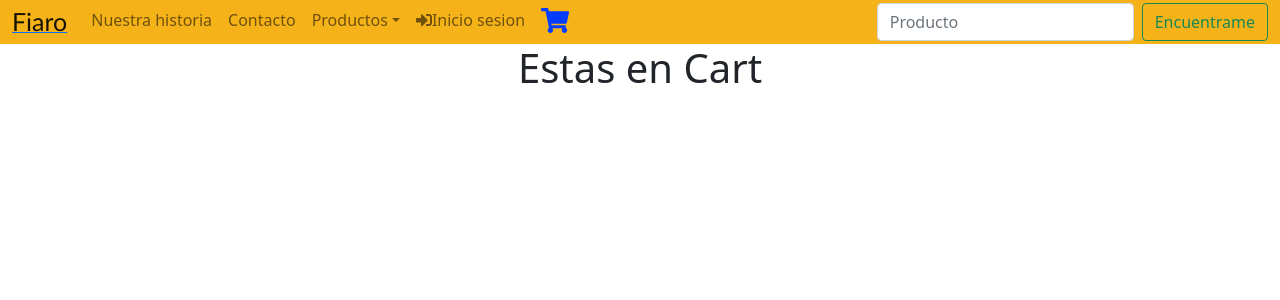
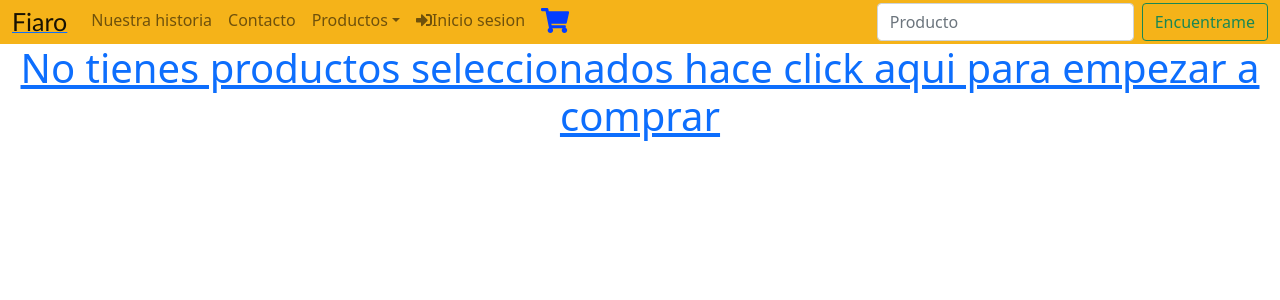
Before and after one commit to gustavomarin18/fiaro-ropa-deportiva, a React (Create React App) app: page /cart in a window 1280 px wide. Shown: the top 300 px of the page. Built offline with nearby package versions, Linux system fonts and the light colour scheme.

Commit message:
agregue context al proyecto-marin

```diff
--- a/src/App.js
+++ b/src/App.js
@@ -1,7 +1,7 @@
 import "./App.css";
 
-import NavBar from "./components/Navbar/NavBar";
-import cartContext from "./context/cartContext";
+
+import CartContext from "./context/CartContext";
 
 import Rutas from "./Routes";
 
@@ -9,9 +9,9 @@ function App() {
   return (
     <div className="App">
       <header>
-        <cartContext>
+        <CartContext>
           <Rutas />
-        </cartContext>
+        </CartContext>
       </header>
     </div>
   );
--- a/src/Routes/index.jsx
+++ b/src/Routes/index.jsx
@@ -1,36 +1,25 @@
-import React from 'react';
-import {BrowserRouter, Routes, Route} from "react-router-dom";
-import ItemListContainer from '../components/ItemListContainer/ItemListContainer';
-import ItemDetailContainer from '../components/ItemDetailContainer/ItemDetailContainer';
-import NavBar from '../components/Navbar/NavBar';
-import NotFound from '../components/NotFound/NotFound';
-import Cart from '../components/Cart/Cart';
-
-
-
+import React from "react";
+import { BrowserRouter, Routes, Route } from "react-router-dom";
+import ItemListContainer from "../components/ItemListContainer/ItemListContainer";
+import ItemDetailContainer from "../components/ItemDetailContainer/ItemDetailContainer";
+import NavBar from "../components/Navbar/NavBar";
+import NotFound from "../components/NotFound/NotFound";
+import Cart from "../components/Cart/Cart";
 
 const Rutas = () => {
   return (
-   <BrowserRouter>
-    <NavBar />
-   <Routes>
-   <Route path='/*' element={<NotFound />} />
-     <Route path='/' element= {<ItemListContainer/>}/>
-     <Route path='/detail' element = {<ItemDetailContainer/>}/>
-     <Route path='/category/:id' element = {<ItemListContainer/>}/>
-     <Route path= '/item/:id' element = {<ItemDetailContainer/>}/>
-     <Route path= '/cart' element = {<Cart/>}/>
+    <BrowserRouter>
+      <NavBar />
+      <Routes>
+        <Route path="/*" element={<NotFound />} />
+        <Route path="/" element={<ItemListContainer />} />
+        <Route path="/detail" element={<ItemDetailContainer />} />
+        <Route path="/category/:id" element={<ItemListContainer />} />
+        <Route path="/item/:id" element={<ItemDetailContainer />} />
+        <Route path="/cart" element={<Cart />} />
+      </Routes>
+    </BrowserRouter>
+  );
+};
 
-
-
-
-
-
-   </Routes>
-
-
-   </BrowserRouter>
-  )
-}
-
-export default Rutas
+export default Rutas;
--- a/src/components/Cart/Cart.jsx
+++ b/src/components/Cart/Cart.jsx
@@ -1,11 +1,47 @@
-import React from 'react'
+import { React, useContext } from "react";
+
+import { CarritoContext } from "../../context/CartContext";
+import { Link } from "react-router-dom";
 
 const Cart = () => {
+  const { cartResult, deleteAll, carrito, removeItem,cartTotal } =
+    useContext(CarritoContext);
+
+
+    console.log (carrito)
+
+
+
   return (
     <div>
-    <h1>Estas en Cart</h1>
+{carrito.map((d) => (
+        <div key={d.id}>
+          <img src={d.pictureUrl}></img>
+          <h1>{d.title}</h1>
+          <h1>cantidad:{d.quanty}</h1>
+
+          <p>{d.description}</p>
+
+          <p>{d.price}</p>
+          <button onClick={() => removeItem(d.id)}>borrar</button>
+        </div>
+      ))}
+
+      {carrito.length > 0 ? (
+        <div><button onClick={deleteAll}>Borrar todo</button><h1>El precio total de tus productos es ${cartTotal()}</h1>
+        <button>terminar con la compra</button>
+
+        </div>
+      ) : (
+        <Link to="/">
+          <h1>
+            No tienes productos seleccionados hace click aqui para empezar a
+            comprar
+          </h1>
+        </Link>
+      )}
     </div>
-  )
-}
+  );
+};
 
-export default Cart
+export default Cart;
--- a/src/components/ItemDetailContainer/ItemDetail.jsx
+++ b/src/components/ItemDetailContainer/ItemDetail.jsx
@@ -16,21 +16,23 @@ const ItemDetail = ({ item }) => {
 
           <h4>{item.descriptionDetail}</h4>
 
-          <select value="Seleccione un talle">
+          {/*<select value="Seleccione un talle">
             {" "}
             <option>Small</option>
             <option>Medium</option>
             <option>Large</option>
-          </select>
+  </select>*/}
 
           <h3>Precio:{item.price}$ </h3>
+          <h3>Stock:{item.stock}</h3>
+
 
           <br></br>
           <p>
             {item.origen}
             <FontAwesomeIcon className="receipt" icon={faReceipt} />{" "}
           </p>
-          <ItemCount stock={item.stock} initial={1} />
+          <ItemCount item={item} stock={item.stock} initial={1} />
         </div>
       </div>
     </div>
@@ -38,55 +40,3 @@ const ItemDetail = ({ item }) => {
 };
 
 export default ItemDetail;
-
-{
-  /*
-import React from "react";
-import "../styles/ItemDetail.css";
-import { FontAwesomeIcon } from "@fortawesome/react-fontawesome";
-import { faReceipt } from "@fortawesome/free-solid-svg-icons";
-import ItemCount from "../ItemListContainer/ItemCount"
-
-const ItemDetail = ({ item }) => {
-
-
-  {console.log(item)}
-  return (
-    <div>
-      <div className="container-detail">
-        <img className="img-item" src={item.pictureUrl} alt="IMG-0061"></img>
-
-        <div className="container-text">
-          <p className="item-title">{item.title}</p>
-          <h1>{item.description}</h1>
-
-          <h4>{item.descriptionDetail}</h4>
-
-          <select value="Seleccione un talle">
-            {" "}
-            <option>Small</option>
-            <option>Medium</option>
-            <option>Large</option>
-  </select>
-
-          <h3>Precio:{item.price}$ </h3>
-          <br></br>
-          <p>
-            {item.origen}
-            <FontAwesomeIcon className="receipt" icon={faReceipt} />{" "}
-          </p>
-          <button className="btn-detail">Agregar al carrito</button>
-        </div>
-      </div>
-
-      <ItemCount stock ={item.stock} initial = {1}/>
-
-
-
-
-    </div>
-  );
-};
-
-export default ItemDetail;*/
-}
--- a/src/components/ItemDetailContainer/ItemDetailContainer.jsx
+++ b/src/components/ItemDetailContainer/ItemDetailContainer.jsx
@@ -1,9 +1,15 @@
 import React from "react";
-import { useEffect, useState } from "react";
+import { useEffect, useState, useContext } from "react";
 import ItemDetail from "./ItemDetail";
 import { useParams } from "react-router-dom";
+import {CarritoContext} from "../../context/CartContext";
+
 
 const ItemDetailContainer = () => {
+  const {nombre,dameUnaAlerta} = useContext (CarritoContext)
+
+
+
   const products = [
     {
       id: 1,
@@ -105,6 +111,10 @@ const ItemDetailContainer = () => {
         .map((productos, index) => (
           <ItemDetail item={productos} key={productos.id} />
         ))}
+
+        <h1>{nombre}</h1>
+
+
     </div>
   );
 };
--- a/src/components/ItemListContainer/ItemCount.jsx
+++ b/src/components/ItemListContainer/ItemCount.jsx
@@ -1,10 +1,17 @@
-import { React, useState } from "react";
+import { React, useState,useContext } from "react";
 import { Link } from "react-router-dom";
 import "../styles/ItemCount.css";
+import {CarritoContext} from "../../context/CartContext";
 
-const ItemCount = ({ stock, initial }) => {
+const ItemCount = ({ stock, initial,item }) => {
   const [contador, setContador] = useState(initial);
   const [first, setFirst] = useState(false);
+
+  const {agregarAlCarrito,isInCart} = useContext (CarritoContext);
+  console.log ("desde item count", isInCart(item.id))
+
+
+
 
   const aumentarContador = () => {
     if (contador < stock) {
@@ -16,37 +23,38 @@ const ItemCount = ({ stock, initial }) => {
       setContador(contador - 1);
     }
   };
-  const onAdd = () => {
+  {/*const onAdd = () => {
     if (stock > 0) {
       setFirst(true);
       setContador(contador);
     }
-  };
+  };*/}
 
   return (
     <>
-      {first === false ? (
+      {!isInCart(item.id)  ? (
         <div className="count-container">
           <h6 className="actual-Count btn1">{contador}</h6>
 
           <button className="boton btn3" onClick={restarContador}>
             -
           </button>
-          <button className="boton btn4" onClick={onAdd}>
-            Agregar al carrito
-          </button>
+
           <button className="boton btn2" onClick={aumentarContador}>
             +
           </button>
-        </div>
-      ) : (
-        <div>
           <h1 className="add-cart">
             vas a agregar al carrito {contador} producto/s
           </h1>
+
           <Link to="/cart">
-            <button className="finish-buy">Terminar mi compra</button>
+            <button onClick= {()=>agregarAlCarrito(item,contador) }className="finish-buy">Agregar al carrito</button>
           </Link>
+        </div>
+
+      ) : (
+        <div>
+       <h1>Ya agregastes este articulo al carrito </h1>
         </div>
       )}
     </>
--- a/src/components/ItemListContainer/ItemList.jsx
+++ b/src/components/ItemListContainer/ItemList.jsx
@@ -85,6 +85,7 @@ const ItemList = () => {
   }, [id]);
 
   return (
+
     <div className="itemList-design">
       {id == undefined
         ? productos.map((producto) => (
--- a/src/components/Navbar/CartWidget.jsx
+++ b/src/components/Navbar/CartWidget.jsx
@@ -1,12 +1,24 @@
 import { FontAwesomeIcon } from "@fortawesome/react-fontawesome";
 import { faShoppingCart } from "@fortawesome/free-solid-svg-icons";
 import { Nav } from "react-bootstrap";
+import {Link} from "react-router-dom";
+import {CarritoContext} from "../../context/CartContext";
+import { React,useContext } from "react";
 
 const CartWidget = () => {
+
+  const {contarItems} = useContext (CarritoContext)
+
+
+
+
+
+
   return (
     <div>
-      <Nav.Link href="#">
-        <FontAwesomeIcon className="shoping-cart" icon={faShoppingCart} />
+      <Nav.Link>
+      <Link to="/cart">
+        <FontAwesomeIcon className="shoping-cart" icon={faShoppingCart} />{contarItems()}</Link >
       </Nav.Link>
     </div>
   );
--- a/src/context/cartContext.jsx
+++ b/src/context/cartContext.jsx
@@ -1,21 +1,68 @@
-import React from 'react';
-import { createContext, useState } from 'react';
-export const carritoContext = createContext();
+import React from "react";
+import { createContext, useState } from "react";
+export const CarritoContext = createContext();
+
+const CartContext = ({ children }) => {
+  const [carrito, setCarrito] = useState([]);
+
+  const agregarAlCarrito = (item, quanty) => {
+
+
+    const nuevoItem = { ...item, quanty: quanty };
+    setCarrito([...carrito, nuevoItem]);
+  };
+
+  const isInCart = (itemId) =>{
+  return carrito.some ((elemento)=> elemento.id === itemId)}
+
+  {/*const cartResult = [];
+  carrito.reduce(function (res, value) {
+    if (!res[value.id]) {
+      res[value.id] = { ...value, quanty: 0 };
+      cartResult.push(res[value.id]);
+    }
+    res[value.id].quanty += value.quanty;
+    return res;
+  }, {});*/}
+
+
+  const contarItems = () => {
+    if (carrito.length > 0) {
+      let acumulador = 0;
+      carrito.map((item) => (acumulador += item.quanty));
+      return acumulador;
+    }
+  };
+
+  const deleteAll = () => {
+setCarrito ([]);
+  }
+
+  const removeItem = (itemId) => {
+    const deleteItem = carrito.filter((item) => item.id !== itemId)
+    setCarrito([...deleteItem]);
+}
+
+
+const cartTotal = () => {
+  let total = 0;
+  carrito.map(item => total += item.price * item.quanty);
+  return total;
+}
 
 
 
 
-const cartContext = ({children}) => {
-
-    let nombre = "Gustavo"
 
 
 
   return (
-    <carritoContext.Provider value = {{nombre}}>
-        {children}
-    </carritoContext.Provider>
-  )
-}
+    <CarritoContext.Provider
+      value={{ agregarAlCarrito, carrito, contarItems,deleteAll,removeItem,cartTotal,isInCart }}
+    >
+      {children}
+    </CarritoContext.Provider>
+  );
+};
 
-export default cartContext
+export default CartContext;
```
